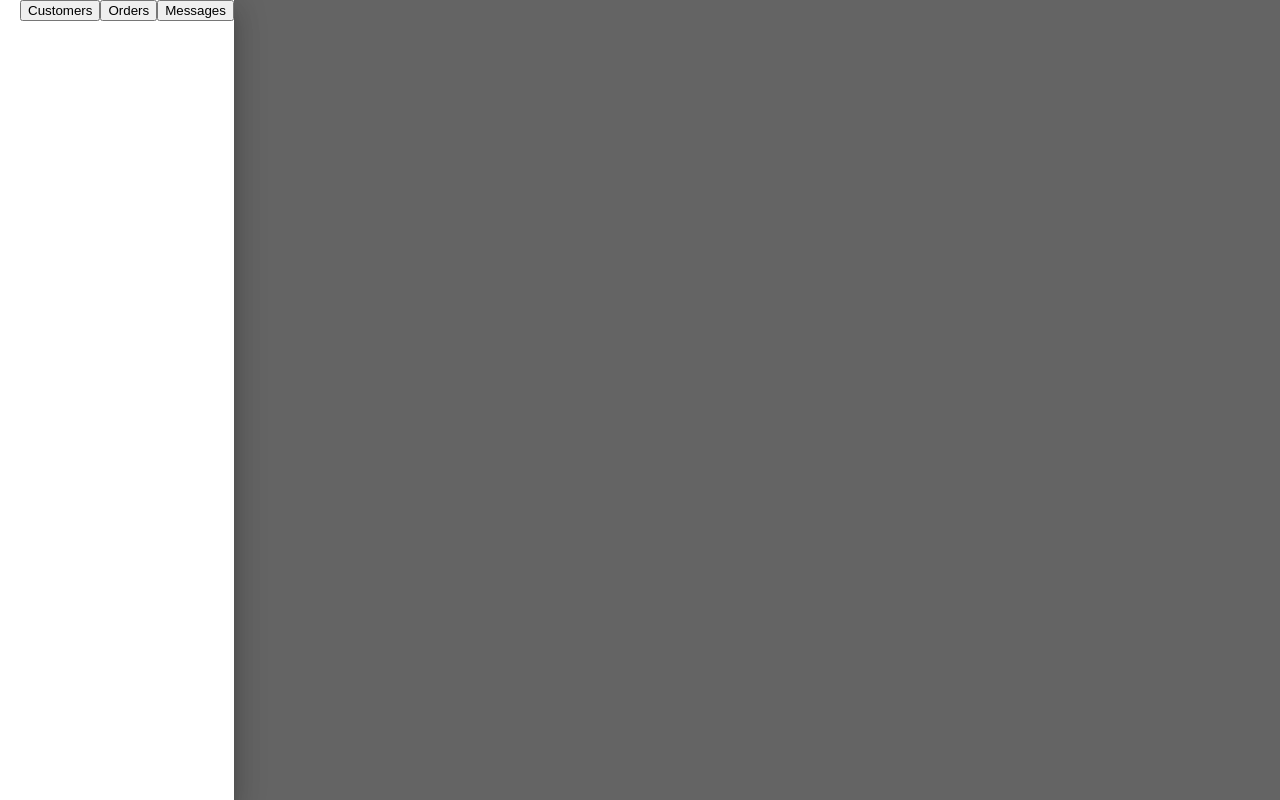
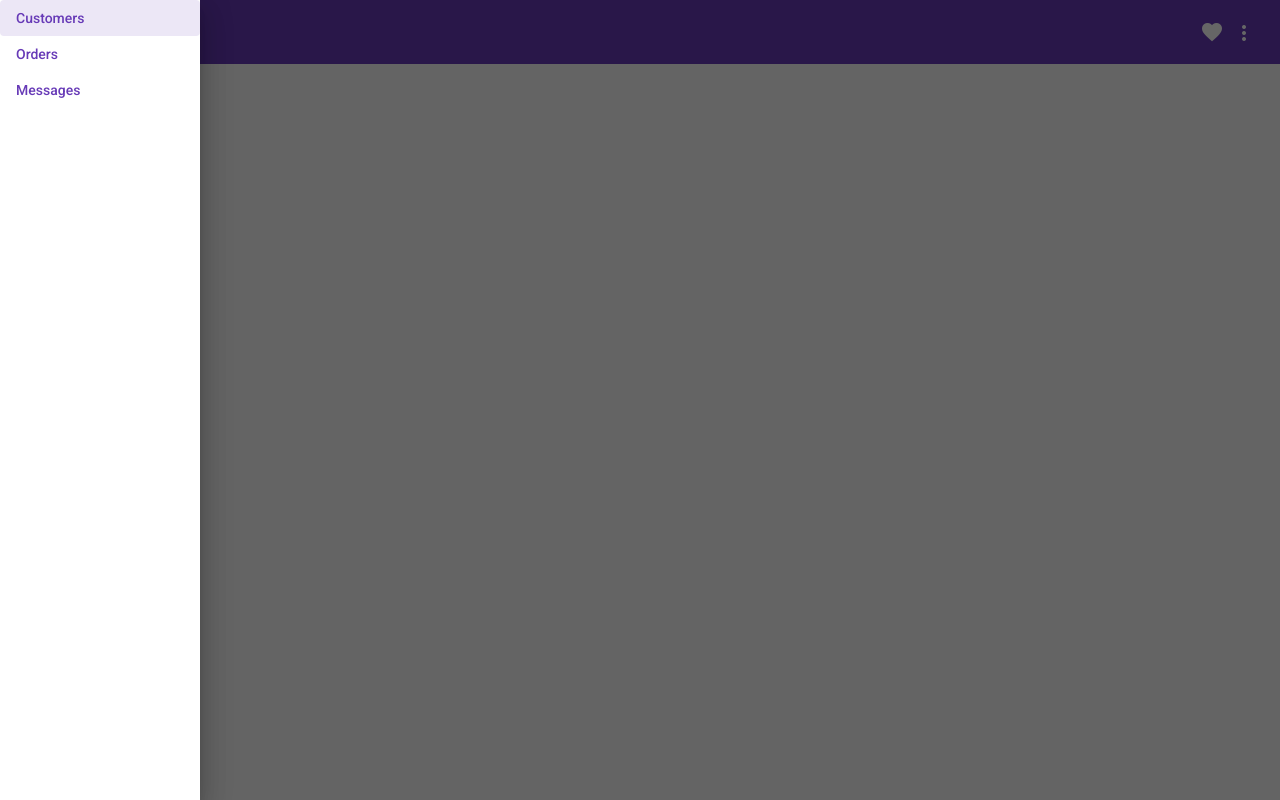
Before and after one commit to borizspaxxkey/Angular-Material-Robby-Milsap-, an Angular app: page / in a window 1280 px wide. Both pictures are taken after a click on the button "menu". Built offline with nearby package versions, Linux system fonts and the light colour scheme.

Commit message:
mat menu completed

```diff
--- a/src/app/app.component.css
+++ b/src/app/app.component.css
@@ -7,7 +7,15 @@
 }
 
 .container .mat-drawer {
-  padding-left: 20px;
-  padding-left: 20px;
   min-width: 200px;
 }
+
+.container .mat-drawer .mat-button {
+  display: block;
+  width: 100%;
+  text-align: left;
+}
+
+.spacer {
+  flex: 1 1 auto;
+}
--- a/src/app/app.component.html
+++ b/src/app/app.component.html
@@ -1,13 +1,38 @@
 <mat-drawer-container class="container" autosize>
   <mat-drawer #drawer class="sidenav">
-    <button routerLink='/customers'>Customers</button>
-    <button routerLink='/orders'>Orders</button>
-    <button routerLink='/messages'>Messages</button>
+    <button color='primary' mat-button routerLink='/customers'>Customers</button>
+    <button color='primary' mat-button routerLink='/orders'>Orders</button>
+    <button color='primary' mat-button routerLink='/messages'>Messages</button>
   </mat-drawer>
   <div class="sidenav-content">
-    <button mat-icon-button (click)="drawer.toggle()">
-      <mat-icon>menu</mat-icon>
-    </button>
+    <mat-toolbar color='primary'>
+      <mat-toolbar-row>
+        <button mat-icon-button (click)="drawer.toggle()">
+          <mat-icon>menu</mat-icon>
+        </button>
+
+        <span>Title</span>
+        <span class='spacer'></span>
+        <mat-icon>favorite</mat-icon>
+        <button mat-icon-button [matMenuTriggerFor]='menu'>
+          <mat-icon>more_vert</mat-icon>
+        </button>
+        <mat-menu #menu='matMenu'>
+          <button mat-menu-item>
+            <mat-icon>publish</mat-icon>
+            <span>Share</span>
+          </button>
+          <button mat-menu-item disabled>
+            <mat-icon>mode_comment</mat-icon>
+            <span>Comment</span>
+          </button>
+          <button mat-menu-item>
+            <mat-icon>delete</mat-icon>
+            <span>Delete</span>
+          </button>
+        </mat-menu>
+      </mat-toolbar-row>
+    </mat-toolbar>
     <router-outlet></router-outlet>
   </div>
 </mat-drawer-container>
--- a/src/app/app.module.ts
+++ b/src/app/app.module.ts
@@ -6,6 +6,8 @@
 import { MatButtonModule } from '@angular/material/button';
 import { MatIconModule } from '@angular/material/icon';
 import { MatSidenavModule } from '@angular/material/sidenav';
+import { MatToolbarModule } from '@angular/material/toolbar';
+import { MatMenuModule } from '@angular/material/menu';
 
 // Routing
 import { AppRoutingModule } from './app-routing.module';
@@ -24,6 +26,8 @@
     MatButtonModule,
     MatIconModule,
     MatSidenavModule,
+    MatToolbarModule,
+    MatMenuModule
   ],
   providers: [],
   bootstrap: [AppComponent]
```
Also changed, not shown: src/app/app-routing.module.ts (+0 -8 lines).
